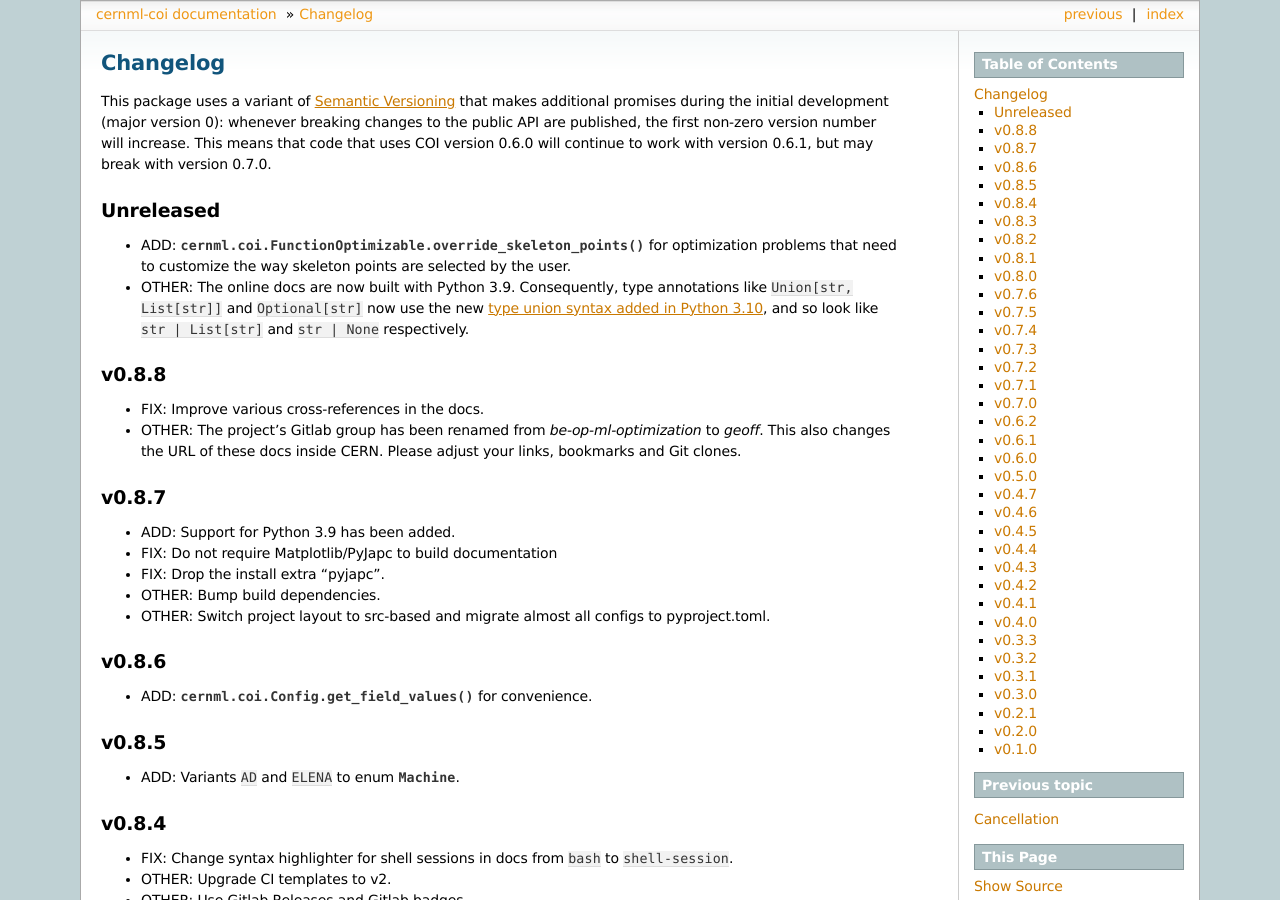
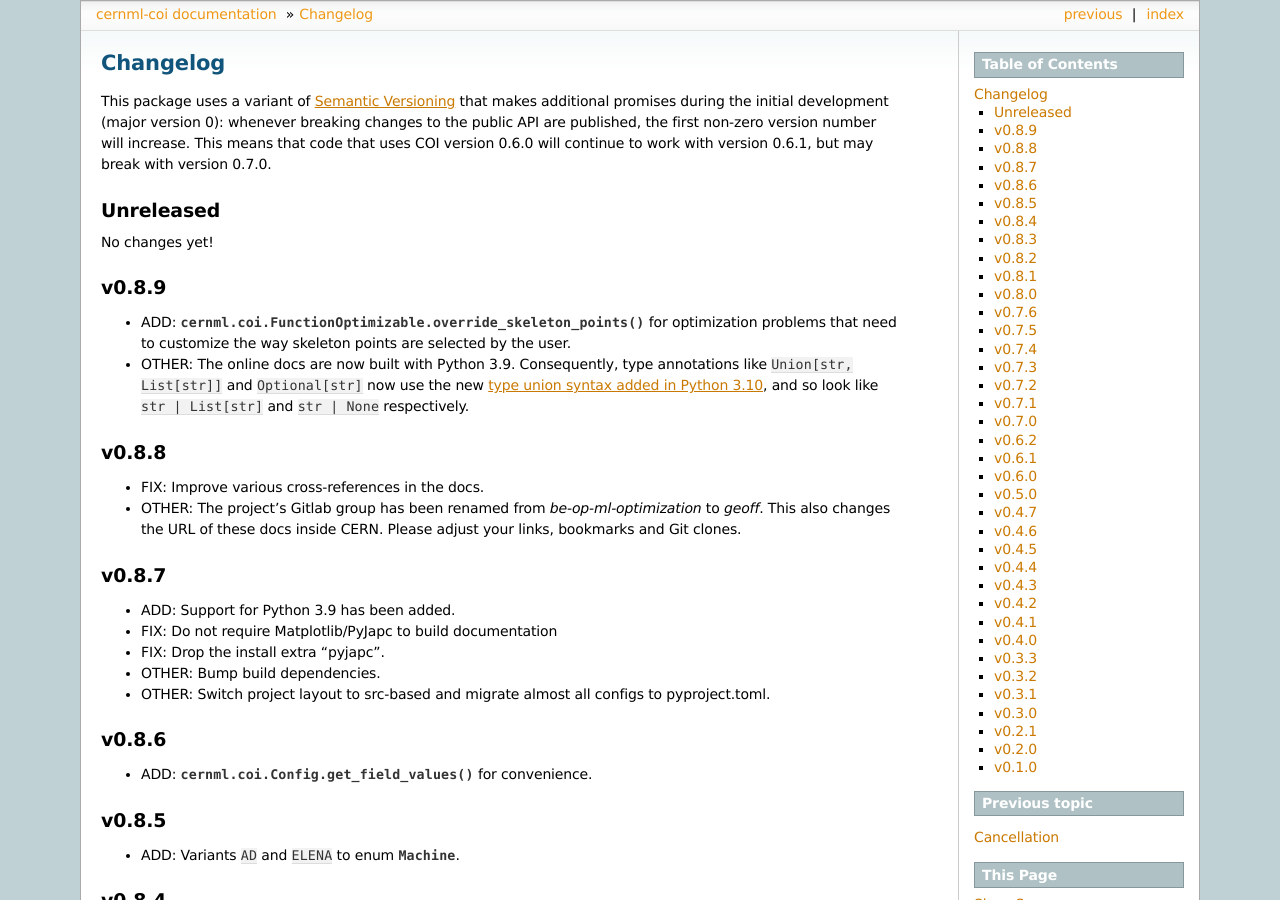
Before and after one commit to geoff-project/coi, a Sphinx documentation site: the page built from docs/changelog.md, in a window 1280 px wide and 900 px high. Built offline with Sphinx 7.4.7, drawn with Linux system fonts in a browser that asks for light colours; the version number could not be read and is left out.

Commit message:
Bump version.

```diff
--- a/docs/changelog.md
+++ b/docs/changelog.md
@@ -7,6 +7,10 @@ version number will increase. This means that code that uses COI version 0.6.0
 will continue to work with version 0.6.1, but may break with version 0.7.0.
 
 ## Unreleased
+
+No changes yet!
+
+## v0.8.9
 
 - ADD: {meth}`cernml.coi.FunctionOptimizable.override_skeleton_points()` for optimization problems that need to customize the way skeleton points are selected by the user.
 - OTHER: The online docs are now built with Python 3.9. Consequently, type annotations like `Union[str, List[str]]` and `Optional[str]` now use the new [type union syntax added in Python 3.10](https://docs.python.org/3/whatsnew/3.10.html#pep-604-new-type-union-operator), and so look like `str | List[str]` and `str | None` respectively.
```
